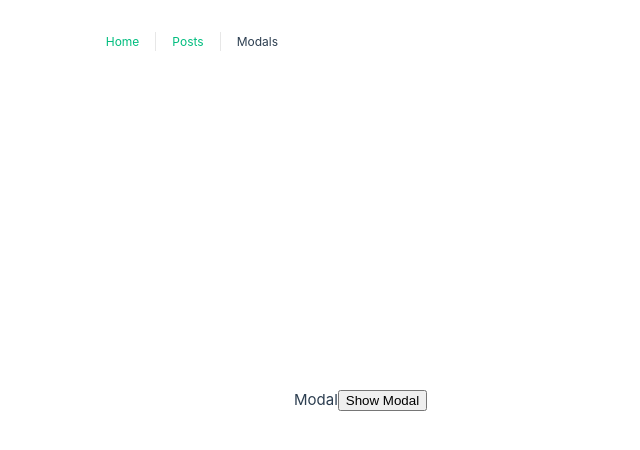
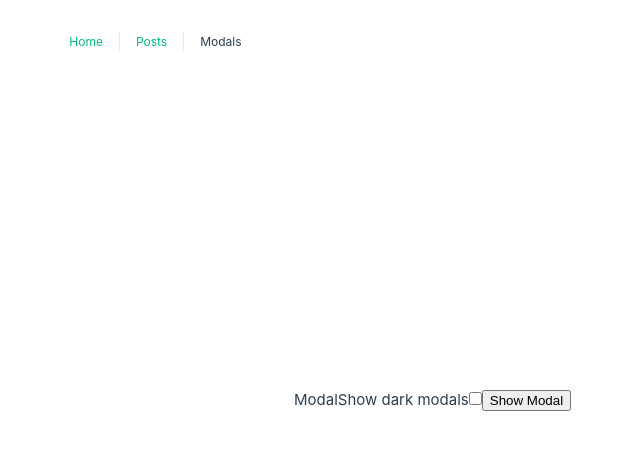
Before and after one commit to ricardo4457/Vue-Composition-Api-First-Project, a Vue app: page /modals in a window 1280 px wide. Shown: the top 450 px of the page, without its empty margins (346-986 px from the left). Built offline with nearby package versions, Linux system fonts and the light colour scheme.

Commit message:
Defining a Dynamic Component

```diff
--- a/src/views/ModalsView.vue
+++ b/src/views/ModalsView.vue
@@ -2,15 +2,21 @@
     <main>
         <div class="modals">
             <p>Modal</p>
+            <div>
+                <label>Show dark modals</label>
+                <input v-modal="showDarkModals" type="checkbox" />
+            </div>
             <button @click="showModal = true">Show Modal</button>
-            <Modal v-model="showModal" title="My modal title (via prop)">  <!-- using update we longer need to call the value  because is getting passed on v-model -->
-                  <!-- prop on template⬆️ -->
+            <!-- Dynamic Component -->
+            <component v-model="showModal" :is="Modal" title="My modal title (via prop)">
+                <!-- using update we longer need to call the value  because is getting passed on v-model -->
+                <!-- prop on template⬆️ -->
                 <!-- implementation of html in slot to children -->
                 <p>Lorem ipsum dolor, sit amet consectetur adipisicing elit. Similique, non, in consequatur consectetur
                     error
                     vero itaque, optio nam praesentium veritatis aliquam cumque earum culpa quisquam illo ipsam labore
                     voluptatibus? Aspernatur.</p>
-            </Modal>
+            </component>
         </div>
     </main>
 </template>
@@ -20,6 +26,7 @@ import { ref } from "vue"
 import Modal from '@/components/Modal.vue'
 
 //Variables
+const showDarkModals = ref(false)
 const showModal = ref(false)
 
 </script>
```
